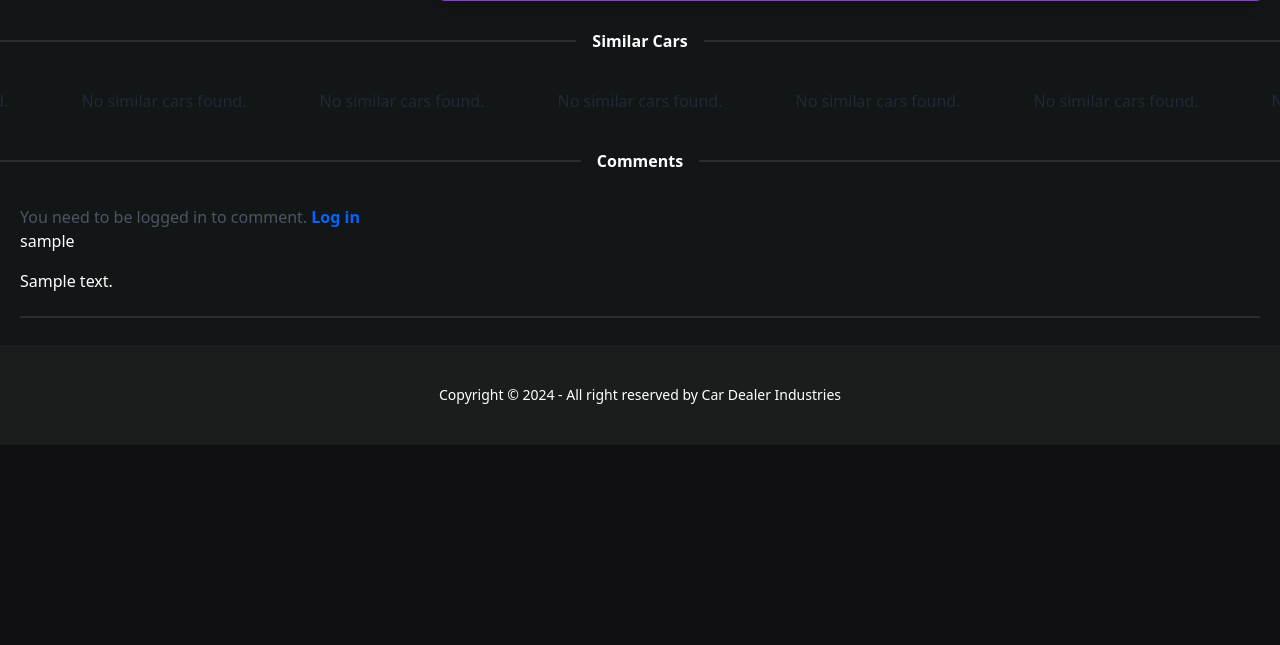
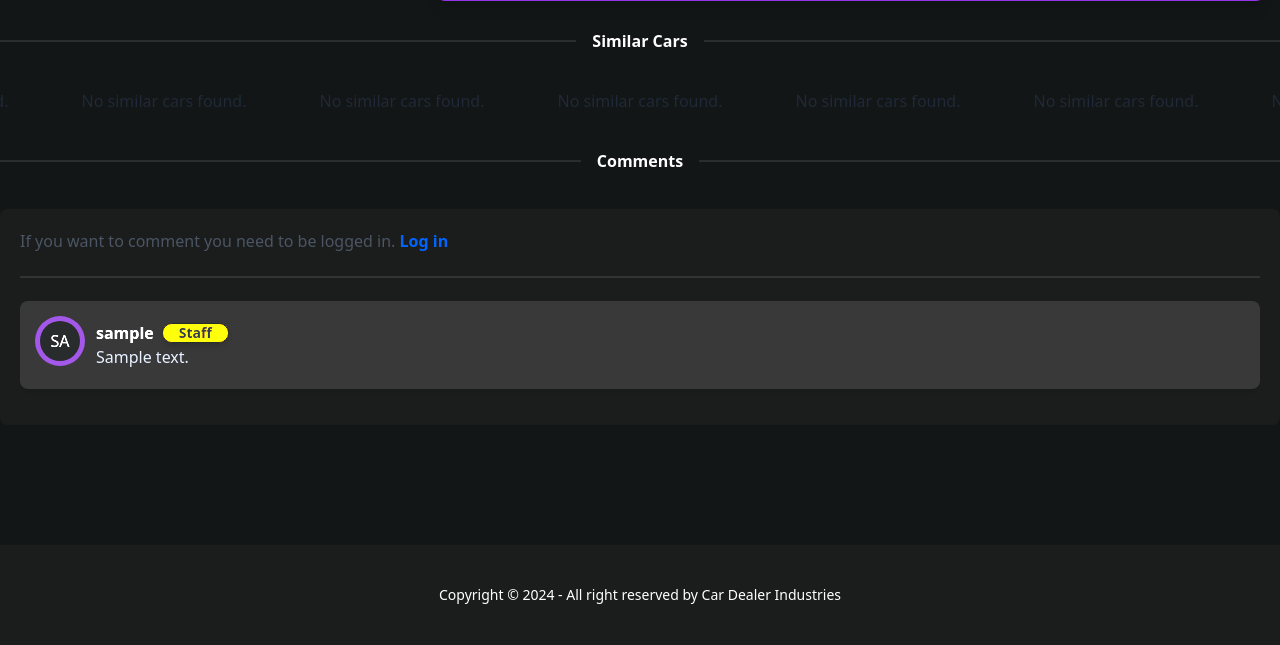
Before and after one commit to fzaca/car-dealer-system, a Django app: page /cars/1/ in a window 1280 px wide. Shown: the part 899-1544 px from the top of the page. Before the commit the page ends 1344 px from the top, so only its background shows below. Run offline with Django 5.2, Linux system fonts and the light colour scheme; tables that the repository leaves empty hold one stand-in row (values such as "Sample post"); grey boxes marked "Sample" are stand-in pictures; style sheets or scripts are compiled from the project's sources; some libraries are stand-ins or nearby versions.

Commit message:
Improve comments styles

```diff
--- a/resources/cars/templates/cars/partials/comment.html
+++ b/resources/cars/templates/cars/partials/comment.html
@@ -1,3 +1,24 @@
-<h1>{{ comment.user.username }}</h1>
-<h1>{{ comment.content}}</h1>
-<div class="divider"></div>
+<div class="bg-neutral-800 brightness-150 rounded-lg p-5 mb-4 shadow-md">
+    <div class="flex gap-4">
+        <div class="avatar placeholder">
+            <div class="bg-neutral text-neutral-content w-10 h-10 rounded-full ring-offset-2 ring
+                {% if comment.user.id == request.user.id %}
+                    ring-primary ring-offset-primary
+                {% else %}
+                    ring-secondary ring-offset-secondary
+                {% endif %}
+            ">
+                <span>{{ comment.user.get_initials }}</span>
+            </div>
+        </div>
+        <div class="flex flex-col">
+            <div class="flex items-center gap-2">
+                <h1 class="font-semibold text-gray-200">{{ comment.user.username }}</h1>
+                {% if comment.user.is_staff %}
+                    <span class="badge bg-yellow-500 text-gray-800 font-bold rounded-full px-4 py-2 shadow-md">Staff</span>
+                {% endif %}
+            </div>
+            <h2 class="text-gray-400">{{ comment.content }}</h2>
+        </div>
+    </div>
+</div>
--- a/resources/cars/templates/cars/partials/comments.html
+++ b/resources/cars/templates/cars/partials/comments.html
@@ -1,5 +1,5 @@
 <!-- Comment Section -->
-<div class="container p-5 mx-auto">
+<div class="container p-5 mx-auto bg-base-200 rounded-lg my-10">
   <div>
 
 
@@ -21,7 +21,7 @@
         <input type="hidden" name="car_id" value="{{ car.id }}">
         <button
           type="submit"
-          class="btn btn-primary md:w-auto w-full py-0 my-0 h-16"
+          class="btn btn-primary btn-outline md:w-auto w-full py-0 my-0 h-16"
         >
           Add Comment
         </button>
@@ -29,11 +29,12 @@
     </form>
     {% else %}
     <p class="text-gray-600">
-      You need to be logged in to comment.
-      <a href="{% url 'login' %}" class="text-primary font-semibold">
+      If you want to comment you need to be logged in.
+      <a href="{% url 'page_login' %}" class="text-primary font-semibold">
         Log in
       </a>
     </p>
+    <div class="divider"></div>
     {% endif %}
     <!-- End Comment Form -->
 
@@ -49,3 +50,6 @@
 
   </div>
 </div>
+<div class="bg-base-300 p-10">
+
+</div>
```
